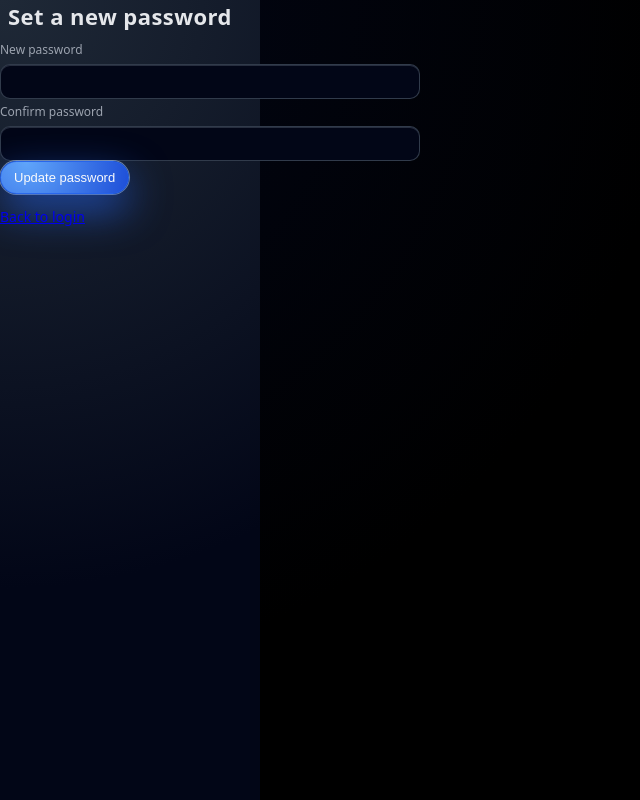
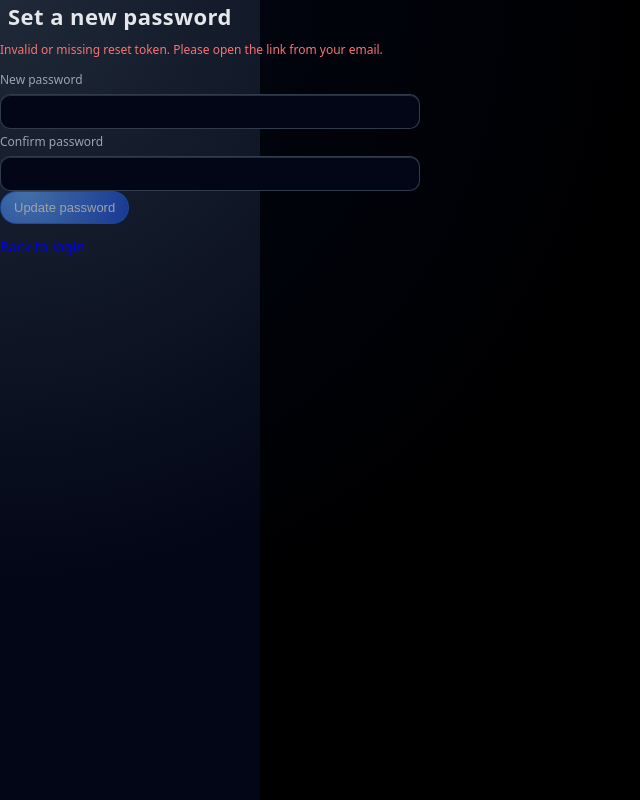
Before and after one commit to Surtalaevateinn/FFA-FullStack-BackOffice, a React (Vite) app in the folder ffa-admin/: page /reset in a window 1280 px wide. Shown: the whole page, without its empty margins (0-640 px from the left). Built offline with nearby package versions, Linux system fonts and the light colour scheme; no server answers.

Commit message:
Enhance Reset component with token handling and loading state

```diff
--- a/ffa-admin/src/pages/Reset.jsx
+++ b/ffa-admin/src/pages/Reset.jsx
@@ -1,17 +1,120 @@
-import { Link } from 'react-router-dom'
+import { Link, useLocation, useNavigate } from 'react-router-dom'
+import { useState, useMemo } from 'react'
+import api from '../api/api'
 
-export default function Reset(){
+export default function Reset() {
+  const location = useLocation()
+  const nav = useNavigate()
+
+
+  const token = useMemo(() => {
+    const params = new URLSearchParams(location.search)
+    return params.get('token') || ''
+  }, [location.search])
+
+  const [pwd, setPwd] = useState('')
+  const [confirmPwd, setConfirmPwd] = useState('')
+  const [loading, setLoading] = useState(false)
+  const [err, setErr] = useState('')
+  const [okMsg, setOkMsg] = useState('')
+
+  const onSubmit = async () => {
+    setErr('')
+    setOkMsg('')
+
+    if (!token) {
+      setErr('Reset token is missing or invalid.')
+      return
+    }
+    if (!pwd || !confirmPwd) {
+      setErr('Please fill in both password fields.')
+      return
+    }
+    if (pwd !== confirmPwd) {
+      setErr('Passwords do not match.')
+      return
+    }
+
+    setLoading(true)
+    try {
+
+      const res = await api.post('/auth/reset-password', null, {
+        params: {
+          token,
+          newPassword: pwd,
+        },
+      })
+
+      const body = res.data || {}
+      if (body.success === false) {
+        setErr(body.message || 'Failed to reset password.')
+        return
+      }
+
+      setOkMsg('Password updated successfully. You can now log in.')
+      setTimeout(() => nav('/login'), 1500)
+    } catch (e) {
+      const msg =
+        e?.response?.data?.message ||
+        e?.response?.data?.error ||
+        'Failed to reset password.'
+      setErr(msg)
+    } finally {
+      setLoading(false)
+    }
+  }
+
   return (
     <section id="page-reset" className="auth">
       <div className="auth-card">
-        <div style={{display:'flex', alignItems:'center', gap:8, marginBottom:8}}>
+        <div
+          style={{
+            display: 'flex',
+            alignItems: 'center',
+            gap: 8,
+            marginBottom: 8,
+          }}
+        >
           <span className="dot"></span>
-          <h2 style={{margin:0}}>Set a new password</h2>
+          <h2 style={{ margin: 0 }}>Set a new password</h2>
         </div>
-        <div className="field"><label>New password</label><input type="password" /></div>
-        <div className="field"><label>Confirm password</label><input type="password" /></div>
-        <button className="btn primary">Update password</button>
-        <div className="muted" style={{marginTop:12}}>
+
+        {!token && (
+          <div className="auth-error" style={{ marginBottom: 12 }}>
+            Invalid or missing reset token. Please open the link from your email.
+          </div>
+        )}
+
+        <div className="field">
+          <label>New password</label>
+          <input
+            type="password"
+            value={pwd}
+            onChange={e => setPwd(e.target.value)}
+          />
+        </div>
+
+        <div className="field">
+          <label>Confirm password</label>
+          <input
+            type="password"
+            value={confirmPwd}
+            onChange={e => setConfirmPwd(e.target.value)}
+          />
+        </div>
+
+        {err && <div className="auth-error">{err}</div>}
+        {okMsg && <div className="auth-success">{okMsg}</div>}
+
+        <button
+          className="btn primary"
+          disabled={loading || !token}
+          onClick={onSubmit}
+        >
+          {loading ? 'Updating…' : 'Update password'}
+        </button>
+
+        <div className="muted" style={{ marginTop: 12 }}>
           <Link to="/login">Back to login</Link>
         </div>
       </div>
```
